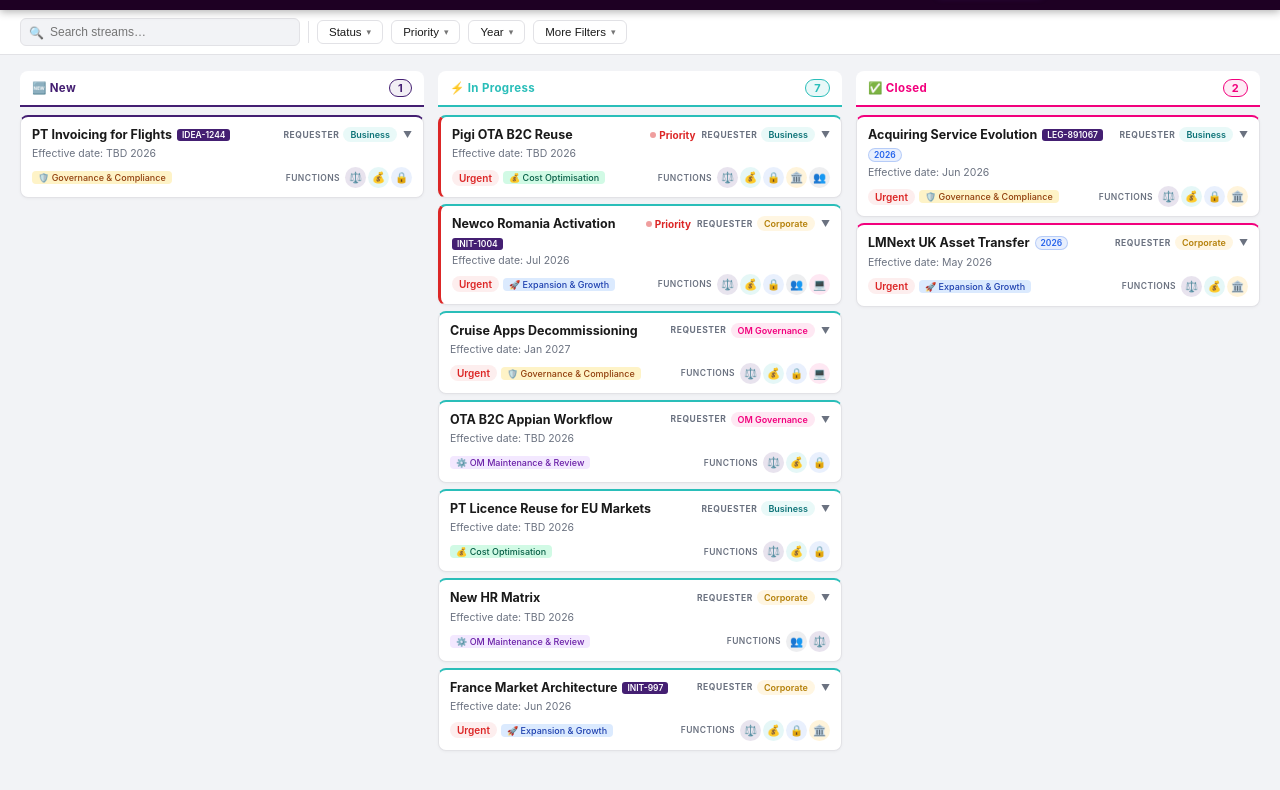
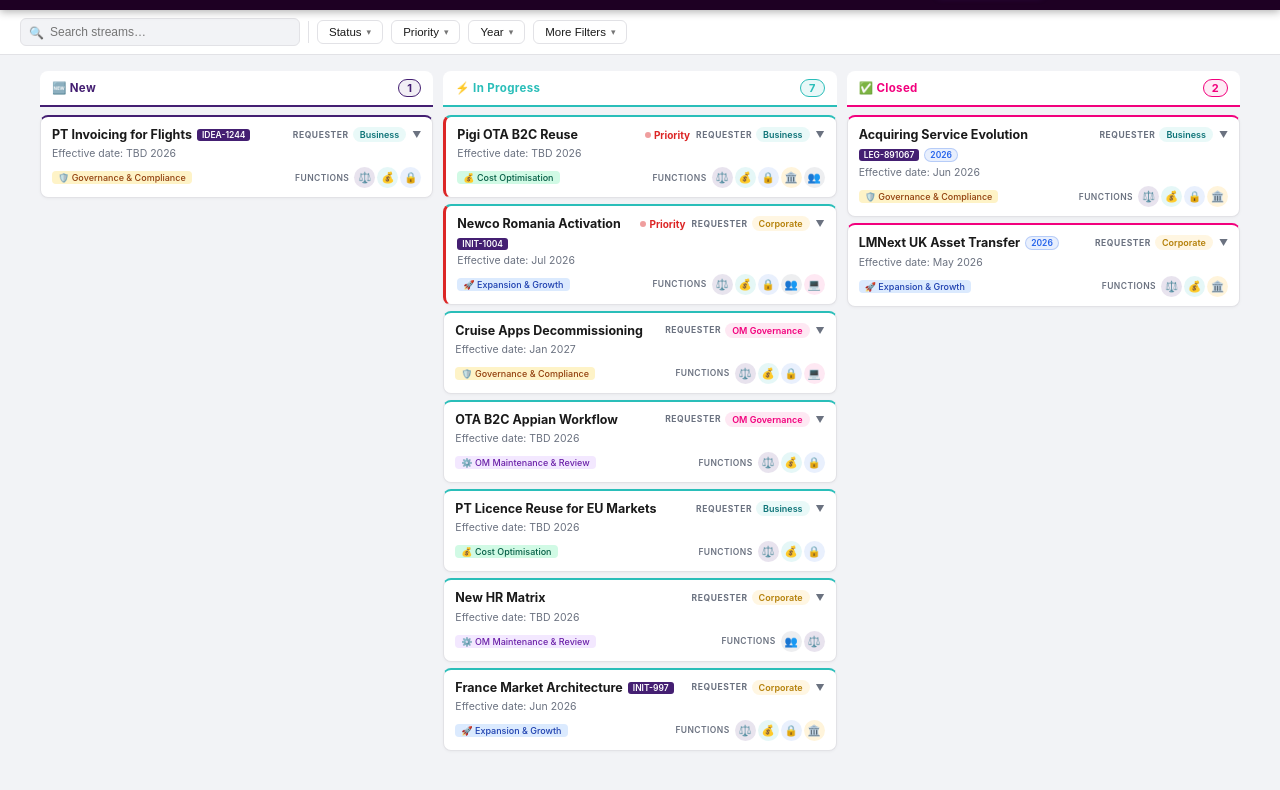
Before and after one commit to dianetalagrand/om-dashboard, a plain HTML site: page index.html in a window 1280 px wide. Shown: the part 42-832 px from the top of the page. Drawn offline with Linux system fonts and the light colour scheme.

Commit message:
fix: remove Urgent badge from cards, tighter centered columns

```diff
--- a/index.html
+++ b/index.html
@@ -95,10 +95,10 @@
 
   /* ── PAGE BODY ── */
   .page-body { display:flex; align-items:flex-start; flex:1; }
-  .content-area { flex:1; min-width:0; padding:16px 20px 40px; }
+  .content-area { flex:1; min-width:0; padding:16px 28px 40px; }
 
   /* ── 3 COLUMNS ── */
-  .col-grid { display:grid; grid-template-columns:repeat(3,1fr); gap:14px; align-items:start; }
+  .col-grid { display:grid; grid-template-columns:repeat(3,1fr); gap:10px; align-items:start; max-width:1200px; margin:0 auto; }
 
   .col-wrap { display:flex; flex-direction:column; gap:0; }
   .col-header { display:flex; align-items:center; justify-content:space-between; padding:8px 12px; border-radius:8px 8px 0 0; font-size:11.5px; font-weight:700; letter-spacing:0.03em; background:white; border-bottom:2px solid; }
@@ -280,7 +280,7 @@
 <div class="active-filters" id="active-filter-tags"></div>
 
 <!-- PAGE BODY -->
-<div class="content-area" style="padding:16px 20px 40px;">
+<div class="content-area">
   <div class="col-grid" id="col-grid"></div>
 </div>
 
@@ -413,7 +413,7 @@
       </div>
       <div class="card-footer">
         <div class="card-badges">
-          ${s.priority==="Urgent"?`<span class="badge p-urgent">Urgent</span>`:""}
+
           ${okrBadge(s.okr)}
         </div>
         <div class="card-funcs">
```
